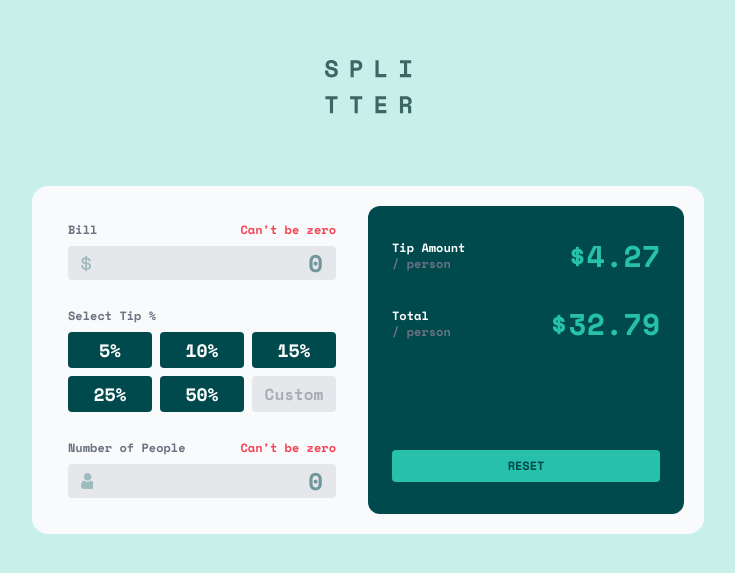
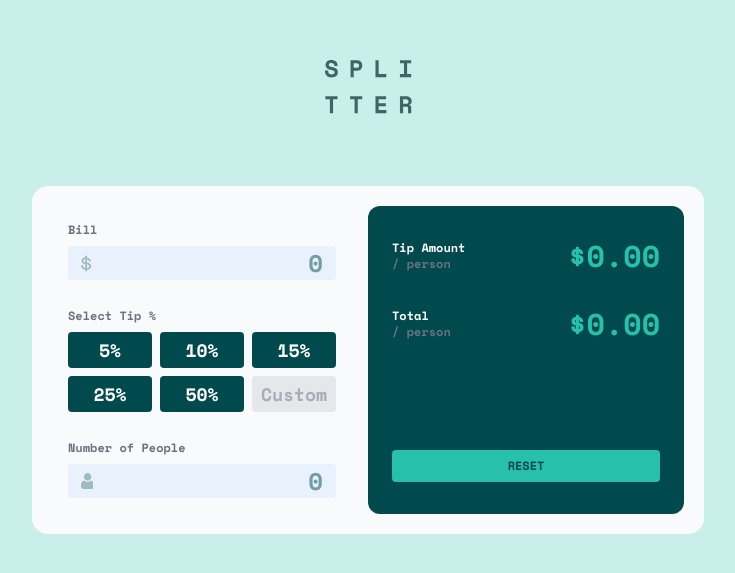
Before and after one commit to AIY7788/tip-calculator-app-main, a React (Vite) app: page / in a window 1280 px wide. Shown: the part 123-696 px from the top of the page, without its empty margins (272-1007 px from the left). Built offline with nearby package versions, Linux system fonts and the light colour scheme.

Commit message:
Use contexts for input and display and then improve styling

```diff
--- a/src/App.tsx
+++ b/src/App.tsx
@@ -1,6 +1,7 @@
 import Logo from "./assets/images/logo.svg?react";
 import { BillInput, NumPeopleInput, SelectTip } from "./components/FormInputs";
 import TipSummary from "./components/TipSummary";
+import { TipProvider } from "./contexts/FormContextProvider";
 
 const App = () => {
   return (
@@ -8,6 +9,7 @@ const App = () => {
       <div className="flex justify-center py-10">
         <Logo />
       </div>
+      <TipProvider>
         <div className="max-w-2xl bg-gray-50 p-5 rounded-t-2xl sm:flex gap-4 md:rounded-2xl">
           <form action="" className="flex flex-col gap-5 sm:gap-7 sm:p-4">
             <BillInput />
@@ -16,6 +18,7 @@ const App = () => {
           </form>
           <TipSummary />
         </div>
+      </TipProvider>
     </main>
   );
 }
--- a/src/components/FormInputs.tsx
+++ b/src/components/FormInputs.tsx
@@ -1,23 +1,27 @@
 import IconPerson from "../assets/images/icon-person.svg?react";
 import IconDollar from "../assets/images/icon-dollar.svg?react";
+import { useTip } from "../contexts/formContexts";
 
 const tips = ["5", "10", "15", "25", "50"];
 
 export const BillInput = () => {
+  const { bill, setBill } = useTip();
   return (
     <div>
       <div className="flex items-center justify-between">
         <label htmlFor="bill">Bill</label>
-        <span className="text-red-600">Can't be zero</span>
+        {bill == "0" && <span className="text-red-600">Can't be zero</span>}
       </div>
-      <div className="flex items-center bg-gray-200 px-3 mt-2 rounded-sm border border-transparent focus-within:bg-primary/10 focus-within:ring-1 focus-within:ring-primary transition duration-300">
+      <div className="flex items-center bg-blue-400/10 px-3 mt-2 rounded-sm input-hover input-focus">
         <IconDollar />
         <input
           type="number"
           name="bill"
           id="bill"
           placeholder="0"
-          className="w-full text-green-900 text-input text-end outline-none appearance-none"
+          value={bill ? bill : ""}
+          onChange={(e) => setBill(e.target.value)}
+          className="w-full hover:cursor-pointer focus:cursor-text text-green-900 text-input text-end outline-none appearance-none"
         />
       </div>
     </div>
@@ -25,6 +29,8 @@ export const BillInput = () => {
 };
 
 export const SelectTip = () => {
+  const { tip, customTip, setTip, setCustomTip } = useTip();
+
   return (
     <div>
       <p>Select Tip %</p>
@@ -35,15 +41,20 @@ export const SelectTip = () => {
               type="radio"
               name="tip_selection"
               id={"tip_" + t}
-              value={Number(t)}
+              value={t}
+              checked={tip === t && tip !== customTip}
+              onChange={() => {
+                setTip(t);
+                setCustomTip(""); // clear custom
+              }}
               className="peer/tip hidden"
             />
 
             <label
               htmlFor={"tip_" + t}
-              className="text-center w-full rounded-sm px-2 py-1 peer-checked/tip:bg-primary peer-checked/tip:text-green-900 bg-green-900 text-white hover:bg-primary-hover transition-colors duration-300 cursor-pointer md:text-lg"
+              className={`text-center w-full rounded-sm px-2 py-1 peer-checked/tip:bg-primary peer-checked/tip:text-green-900 bg-green-900 text-white ${tip !== t && "hover:bg-primary-hover"} transition-colors duration-300 cursor-pointer md:text-lg`}
             >
-              {t === "Custom" ? t : `${t}%`}
+              {t + "%"}
             </label>
           </div>
         ))}
@@ -51,7 +62,13 @@ export const SelectTip = () => {
           type="number"
           name="custom"
           placeholder="Custom"
-          className="bg-gray-200 text-end px-2 rounded-sm cursor-pointer md:text-base outline-none focus:placeholder:text-transparent placeholder:text-center border border-transparent focus-within:bg-primary/10 focus-within:ring-1 focus-within:ring-primary transition duration-300"
+          value={customTip}
+          onChange={(e) => {
+            const value = e.target.value;
+            setCustomTip(value);
+            setTip(value === "" ? "0" : value); // sync to main state
+          }}
+          className="bg-gray-200 text-end px-2 rounded-sm md:text-lg outline-none focus:cursor-text focus:placeholder:text-transparent placeholder:text-center input-hover input-focus"
         />
       </div>
     </div>
@@ -59,20 +76,24 @@ export const SelectTip = () => {
 };
 
 export const NumPeopleInput = () => {
+  const { people, setPeople } = useTip();
+
   return (
     <div>
       <div className="flex items-center justify-between">
         <label htmlFor="num_people">Number of People</label>
-        <span className="text-red-600">Can't be zero</span>
+        {people == "0" && <span className="text-red-600">Can't be zero</span>}
       </div>
-      <div className="flex items-center bg-gray-200 px-3 mt-2 rounded-sm border border-transparent focus-within:bg-primary/10 focus-within:ring-1 focus-within:ring-primary transition duration-300">
+      <div className="flex items-center bg-blue-400/10 px-3 mt-2 rounded-sm input-hover input-focus">
         <IconPerson />
         <input
           type="number"
           name="num_people"
           id="num_people"
           placeholder="0"
-          className="w-full text-green-900 text-input text-end outline-none appearance-none"
+          value={people ? people : ""}
+          onChange={(e) => setPeople(e.target.value)}
+          className="w-full hover:cursor-pointer focus:cursor-text text-green-900 text-input text-end outline-none appearance-none"
         />
       </div>
     </div>
--- a/src/components/TipSummary.tsx
+++ b/src/components/TipSummary.tsx
@@ -1,5 +1,19 @@
+import { useTip } from "../contexts/formContexts";
+import { formatNum } from "../utils/formatNum";
 
 const TipSummary = () => {
+  const {
+    tipPerPerson, totalPerPerson,
+    setBill, setPeople, setTip, setCustomTip
+  } = useTip();
+
+  const handleReset = () => {
+    setBill('');
+    setPeople('');
+    setTip('');
+    setCustomTip('');
+  }
+
   return (
     <div className="mt-6 bg-green-900 py-6 px-4 rounded-xl flex flex-col gap-5 sm:min-w-[50%] sm:py-8 sm:px-6 sm:m-0 sm:gap-8">
       <div className="flex items-center justify-between">
@@ -8,7 +22,9 @@ const TipSummary = () => {
           <span>/ person</span>
         </div>
 
-        <p className="text-input text-primary md:text-3xl">$4.27</p>
+        <p className="text-input text-primary md:text-3xl">
+          ${formatNum(tipPerPerson)}
+        </p>
       </div>
       <div className="flex items-center justify-between">
         <div>
@@ -16,10 +32,12 @@ const TipSummary = () => {
           <span>/ person</span>
         </div>
 
-        <p className="text-input text-primary md:text-3xl">$32.79</p>
+        <p className="text-input text-primary md:text-3xl">
+          ${formatNum(totalPerPerson)}
+        </p>
       </div>
 
-      <button className="bg-primary p-2 uppercase text-green-900 rounded-sm cursor-pointer hover:bg-primary-hover transition-colors duration-300 sm:mt-auto">
+      <button onClick={handleReset} className="bg-primary p-2 uppercase text-green-900 rounded-sm cursor-pointer hover:bg-primary-hover transition-colors duration-300 sm:mt-auto">
         Reset
       </button>
     </div>
```
Lines whose indentation alone changed are shown as unchanged.
